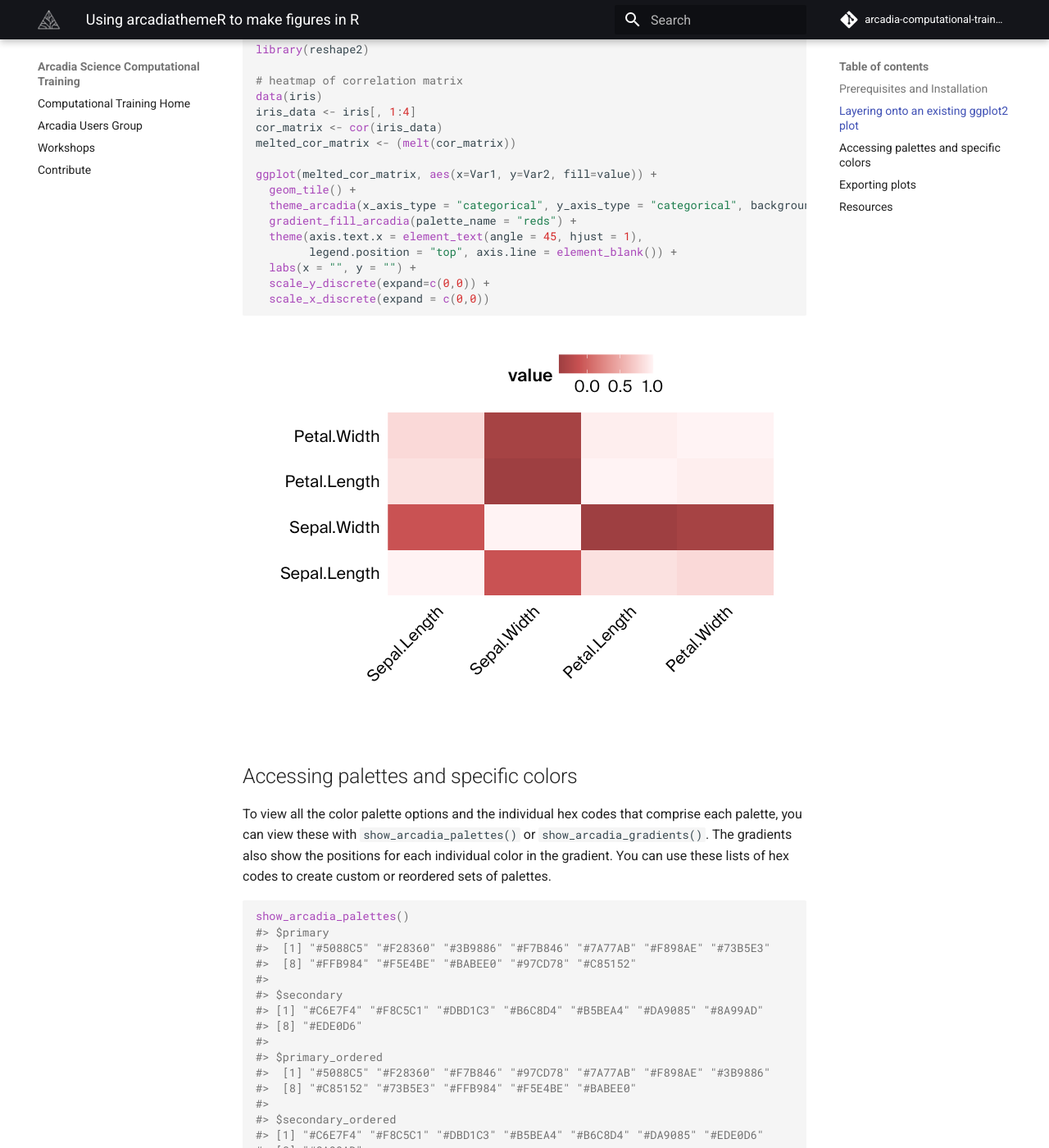
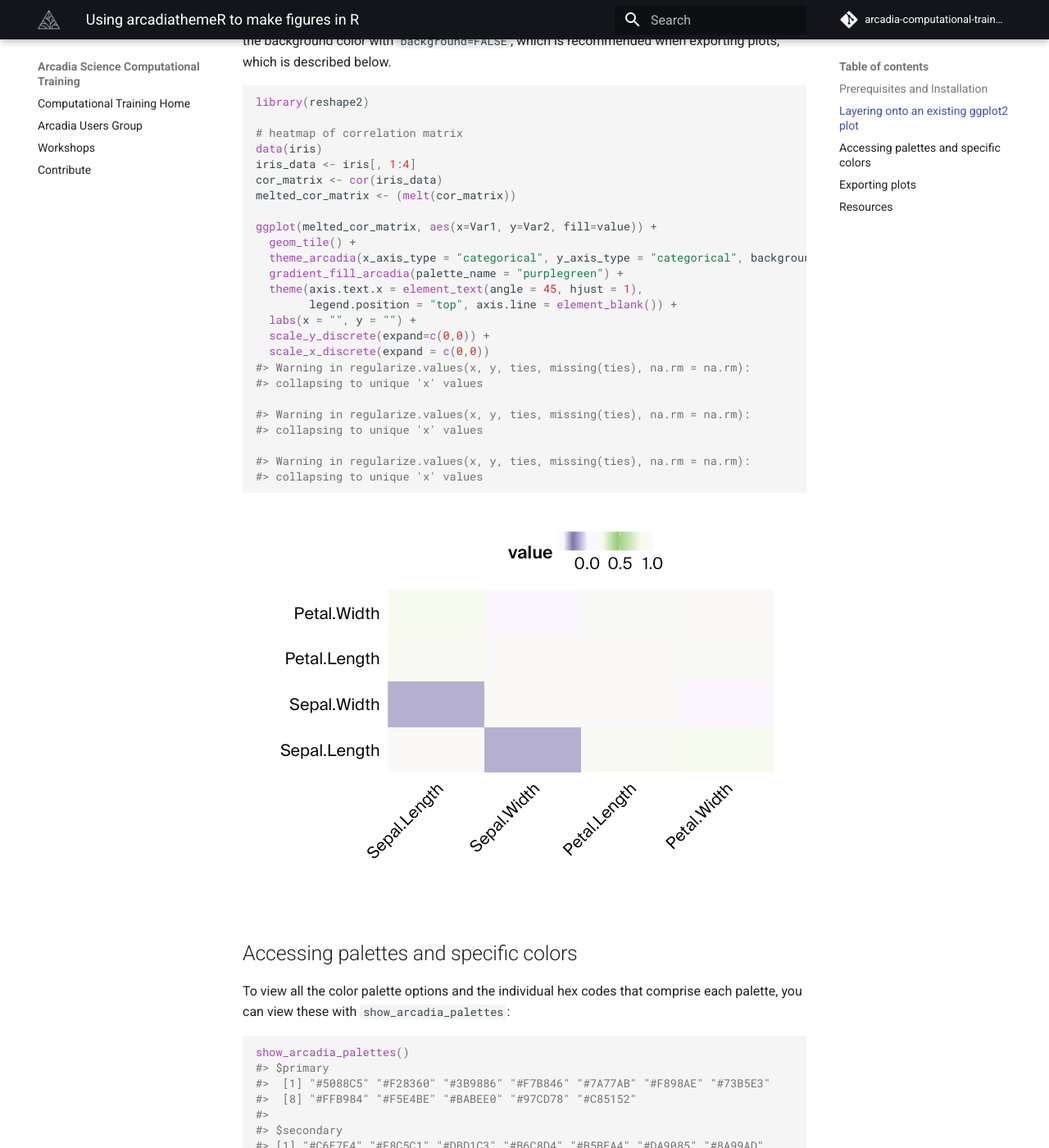
Before and after one commit to Arcadia-Science/arcadia-computational-training, an MkDocs documentation site: the page built from docs/arcadia-users-group/20240730-arcadiathemer/20240730-arcadiathemer.md, in a window 1280 px wide and 1400 px high, scrolled down 6289 px. Shown: the whole window at 82% size. Built offline with MkDocs 1.6.1 and Material for MkDocs 9.7.7, drawn with Linux system fonts in a browser that asks for light colours; comment, search, counter and statistics services are not loaded; some of the changed text lies outside the part shown.

Commit message:
addressing PR comments

````diff
--- a/docs/arcadia-users-group/20240730-arcadiathemer/20240730-arcadiathemer.md
+++ b/docs/arcadia-users-group/20240730-arcadiathemer/20240730-arcadiathemer.md
@@ -106,12 +109,13 @@
   scale_fill_arcadia()
 ```
 
-![](figures/aug-fonts_correct-1.png)<!-- --> In addition to specifying
-which palette to use in the `scale` function, you can also reverse the
-colors of the scale used with `reverse=TRUE`. You can also use other
-`ggplot2` or `theme` specifications on top of these functions, such as
-moving the position of the legend or modifying the scales to remove
-whitespace between the axis lines and the bars:
+![](figures/aug-fonts_correct-1.png)<!-- -->
+
+In addition to specifying which palette to use in the `scale` function,
+you can also reverse the colors of the scale used with `reverse=TRUE`.
+You can also use other `ggplot2` or `theme` specifications on top of
+these functions, such as moving the position of the legend or modifying
+the scales to remove whitespace between the axis lines and the bars:
 
 ``` r
 ggplot(data=diamonds, aes(x=cut, fill=cut)) +
@@ -122,10 +126,11 @@
   theme(legend.position = "bottom")
 ```
 
-![](figures/aug-additional_layers-1.png)<!-- --> In addition to
-reversing the order of the colors used in the palette, you can select
-different indices of colors from the palettes within the `scale`
-function with the `start` and `end` arguments:
+![](figures/aug-additional_layers-1.png)<!-- -->
+
+In addition to reversing the order of the colors used in the palette,
+you can select different indices of colors from the palettes within the
+`scale` function with the `start` and `end` arguments:
 
 ``` r
 ggplot(mtcars, aes(x = hp, fill = as.factor(cyl))) +
@@ -136,10 +141,11 @@
   scale_x_continuous(expand=c(0,0)) # remove whitespace between both axes and the plot
 ```
 
-![](figures/aug-indices-1.png)<!-- --> The `scale` functions are used to
-specify which palettes to use. The `gradient` functions are used to
-access the gradient palettes, which work in the same way as the `scale`
-functions using `color` or `fill`:
+![](figures/aug-indices-1.png)<!-- -->
+
+The `scale` functions are used to specify which palettes to use. The
+`gradient` functions are used to access the gradient palettes, which
+work in the same way as the `scale` functions using `color` or `fill`:
 
 ``` r
 ggplot(data = mtcars, aes(x = hp, y = mpg, color = hp)) +
@@ -148,10 +154,11 @@
  gradient_color_arcadia(palette_name = "lisafrank")
 ```
 
-![](figures/aug-gradient-1.png)<!-- --> There are also bicolor gradients
-available that are useful for heatmap plots. You can also remove the
-background color with `background=FALSE`, which is recommended when
-exporting plots, which is described below.
+![](figures/aug-gradient-1.png)<!-- -->
+
+There are also bicolor gradients available that are useful for heatmap
+plots. You can also remove the background color with `background=FALSE`,
+which is recommended when exporting plots, which is described below.
 
 ``` r
 library(reshape2)
@@ -165,12 +172,20 @@
 ggplot(melted_cor_matrix, aes(x=Var1, y=Var2, fill=value)) +
   geom_tile() +
   theme_arcadia(x_axis_type = "categorical", y_axis_type = "categorical", background = FALSE) +
-  gradient_fill_arcadia(palette_name = "reds") +
+  gradient_fill_arcadia(palette_name = "purplegreen") +
   theme(axis.text.x = element_text(angle = 45, hjust = 1),
         legend.position = "top", axis.line = element_blank()) +
   labs(x = "", y = "") +
   scale_y_discrete(expand=c(0,0)) +
   scale_x_discrete(expand = c(0,0))
+#> Warning in regularize.values(x, y, ties, missing(ties), na.rm = na.rm):
+#> collapsing to unique 'x' values
+
+#> Warning in regularize.values(x, y, ties, missing(ties), na.rm = na.rm):
+#> collapsing to unique 'x' values
+
+#> Warning in regularize.values(x, y, ties, missing(ties), na.rm = na.rm):
+#> collapsing to unique 'x' values
 ```
 
 ![](figures/aug-heatmap-1.png)<!-- -->
@@ -178,10 +193,7 @@
 ## Accessing palettes and specific colors
 
 To view all the color palette options and the individual hex codes that
-comprise each palette, you can view these with `show_arcadia_palettes()`
-or `show_arcadia_gradients()`. The gradients also show the positions for
-each individual color in the gradient. You can use these lists of hex
-codes to create custom or reordered sets of palettes.
+comprise each palette, you can view these with `show_arcadia_palettes`:
 
 ``` r
 show_arcadia_palettes()
@@ -228,6 +240,14 @@
 #>
 #> $cool_gray_shades
 #> [1] "#E6EAED" "#CAD4DB" "#ABBAC4" "#8A99AD" "#687787"
+```
+
+To view gradient options and colors, use `show_arcadia_gradients`. The
+gradients also show the positions for each individual color in the
+gradient. You can use these lists of hex codes to create custom or
+reordered sets of palettes.
+
+``` r
 show_arcadia_gradients()
 #> $magma
 #> $magma$colors
````
Also changed, not shown: other parts of docs/arcadia-users-group/20240730-arcadiathemer/20240730-arcadiathemer.md (+6 -3 lines), docs/arcadia-users-group/20240730-arcadiathemer/20240730-arcadiathemer.Rmd (+12 -4 lines), docs/arcadia-users-group/20240730-arcadiathemer/figures/aug-heatmap-1.png, 1 other file.
